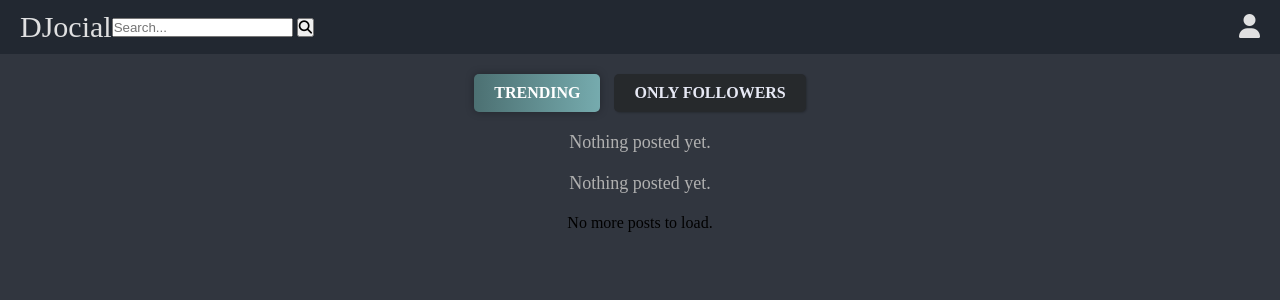
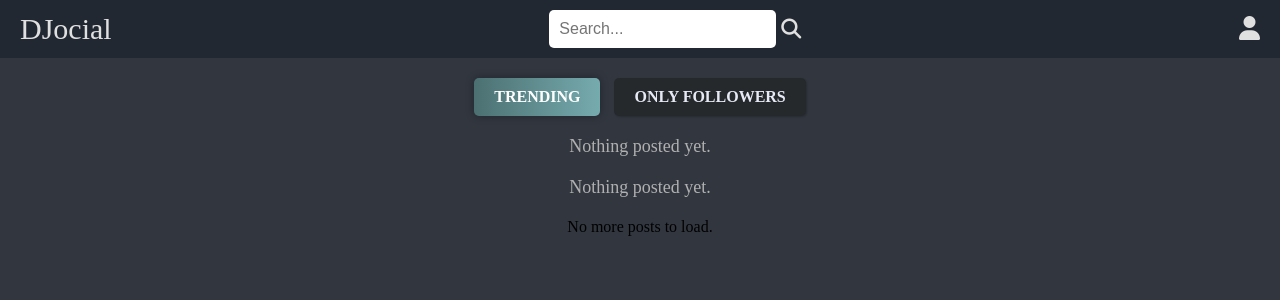
Before and after one commit to p-harting/djocial, a Django app: page / in a window 1280 px wide. Shown: the top 300 px of the page. Run offline with Django 4.2, Linux system fonts and the light colour scheme; data that the repository does not hold is empty; some libraries are stand-ins or nearby versions.

Commit message:
Add style for search form

```diff
--- a/static/css/style.css
+++ b/static/css/style.css
@@ -34,7 +34,90 @@ nav {
     color: #EEEE;
     text-decoration: none;
     font-size: 30px;
+    margin-right: auto;
 }
+
+/* Search form styling */
+.search-form {
+    display: flex;
+    align-items: center;
+    margin-left: auto;
+}
+
+.search-input {
+    padding: 10px;
+    border: none;
+    border-radius: 5px;
+    font-size: 16px;
+    margin-right: 5px;
+}
+
+.search-button {
+    background: none;
+    border: none;
+    color: #EEEE;
+    font-size: 20px;
+    cursor: pointer;
+}
+
+.search-button i {
+    color: #EEEE;
+}
+
+@media (max-width: 768px) {
+    .search-form {
+        display: none;
+    }
+}
+
+.dropdown {
+    position: relative;
+    margin-left: auto;
+}
+
+.dropdown-btn {
+    background: none;
+    border: none;
+    cursor: pointer;
+    color: #EEEE;
+    font-size: 24px;
+}
+
+.dropdown-content {
+    display: none;
+    position: absolute;
+    right: 0;
+    top: 100%;
+    background-color: #222831;
+    box-shadow: 0 4px 8px rgba(0, 0, 0, 0.2);
+    z-index: 1000;
+}
+
+.dropdown-content .dropdown-list {
+    list-style: none;
+    padding: 0;
+    margin: 0;
+}
+
+.dropdown-content .dropdown-list li {
+    margin: 0;
+}
+
+.dropdown-content .dropdown-list li a {
+    color: #EEEE;
+    text-decoration: none;
+    display: block;
+    padding: 10px;
+}
+
+.dropdown-content .dropdown-list li a:hover {
+    background-color: #393E46;
+}
+
+.dropdown-toggle:checked~.dropdown-content {
+    display: block;
+}
+
 
 /* Hide the checkbox */
 .dropdown-toggle {
--- a/templates/base.html
+++ b/templates/base.html
@@ -1,7 +1,3 @@
-{% url 'account_login' as login_url %}
-{% url 'account_signup' as signup_url %}
-{% url 'account_logout' as logout_url %}
-
 <!doctype html>
 <html lang="en">
 
@@ -36,10 +32,12 @@
       <a class="navbar-logo" href="{% url 'home' %}">DJocial</a>
 
       <!-- Search form for searching content on the site -->
-      <form method="GET" action="{% url 'search_results' %}" class="search-form">
-        <input type="text" name="q" placeholder="Search..." class="search-input" required>
-        <button type="submit" class="search-button"><i class="fas fa-search"></i></button>
-      </form>
+      <div class="search-container">
+        <form method="GET" action="{% url 'search_results' %}" class="search-form">
+          <input type="text" name="q" placeholder="Search..." class="search-input" required>
+          <button type="submit" class="search-button"><i class="fas fa-search"></i></button>
+        </form>
+      </div>
 
       <!-- Dropdown menu for user account actions -->
       <div class="dropdown">
```
